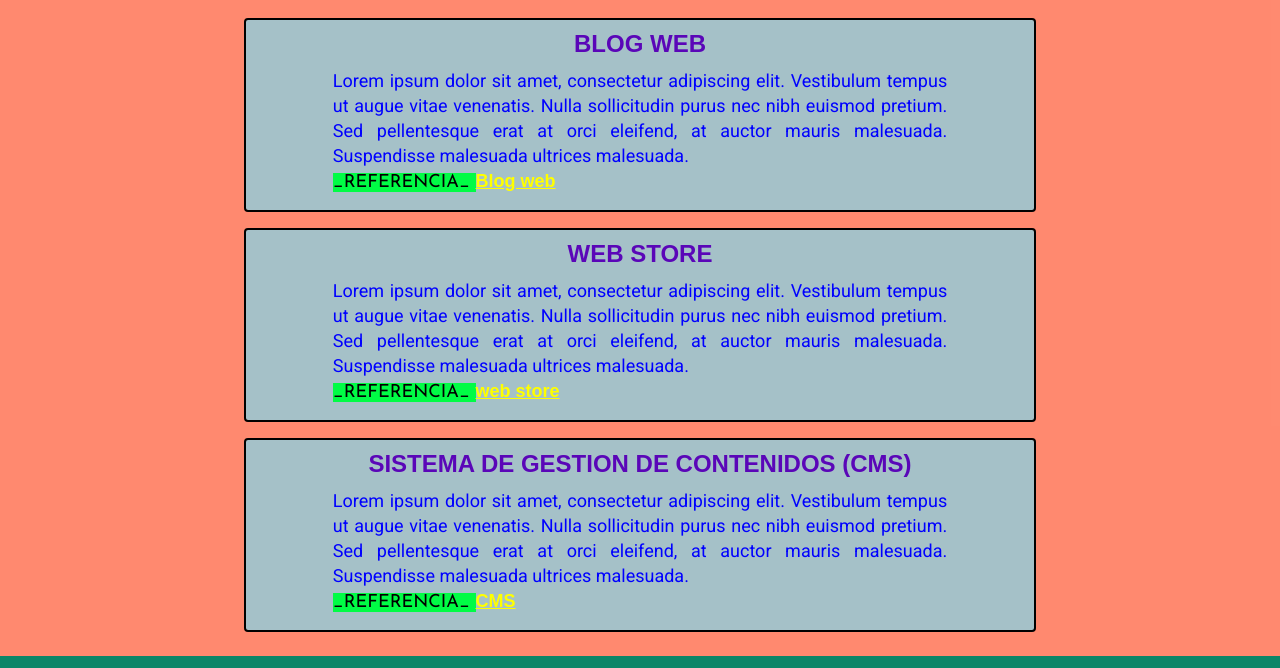
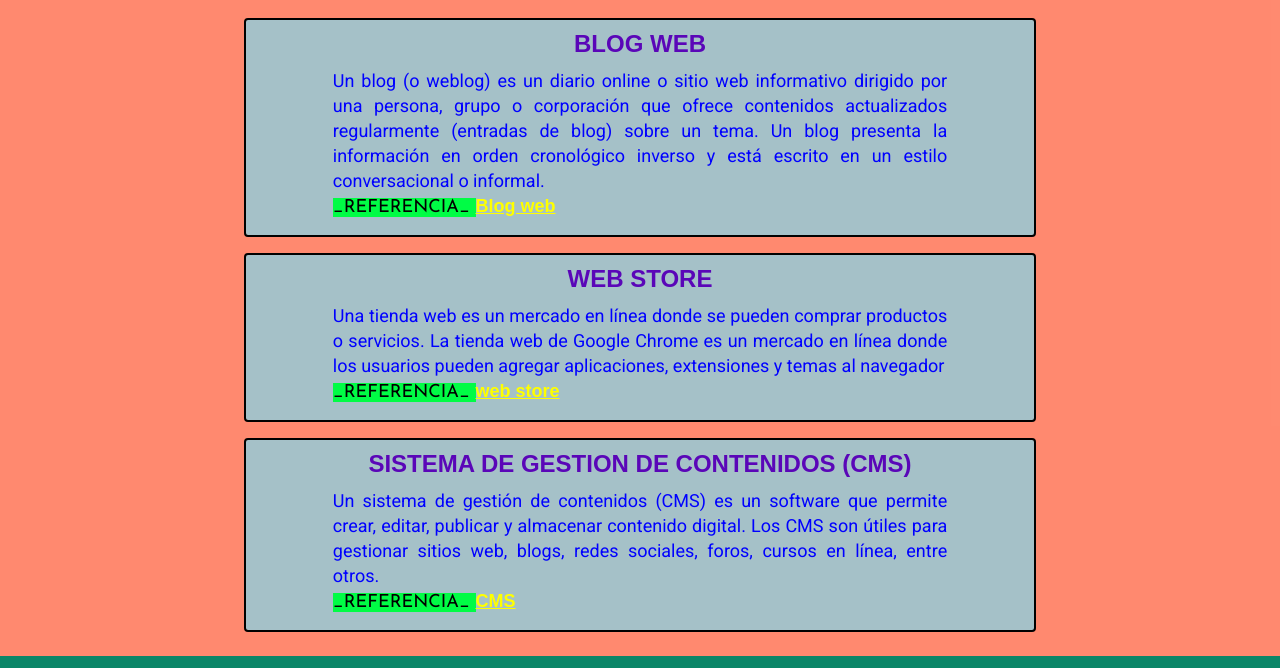
Before and after one commit to codigo-topiltzin/proyecto_web, a plain HTML site: page index.html in a window 1280 px wide. Shown: the part 83-751 px from the top of the page. Drawn offline with nearby package versions, Linux system fonts and the light colour scheme; a web font is replaced by a local one.

Commit message:
change index.html

```diff
--- a/index.html
+++ b/index.html
@@ -44,7 +44,7 @@
           <!--***********************************-->
           <!--Contenido del Articulo-->
           <p class="article__text">
-          Lorem ipsum dolor sit amet, consectetur adipiscing elit. Vestibulum tempus ut augue vitae venenatis. Nulla sollicitudin purus nec nibh euismod pretium. Sed pellentesque erat at orci eleifend, at auctor mauris malesuada. Suspendisse malesuada ultrices malesuada.
+          Un blog (o weblog) es un diario online o sitio web informativo dirigido por una persona, grupo o corporación que ofrece contenidos actualizados regularmente (entradas de blog) sobre un tema. Un blog presenta la información en orden cronológico inverso y está escrito en un estilo conversacional o informal.
           <br/>
           <!--***********************************-->
           <!--Referencia del Articulo-->
@@ -61,7 +61,8 @@
           <!--***********************************-->
           <!--Contenido del Articulo-->
           <p class="article__text">
-          Lorem ipsum dolor sit amet, consectetur adipiscing elit. Vestibulum tempus ut augue vitae venenatis. Nulla sollicitudin purus nec nibh euismod pretium. Sed pellentesque erat at orci eleifend, at auctor mauris malesuada. Suspendisse malesuada ultrices malesuada.
+          Una tienda web es un mercado en línea donde se pueden comprar productos o servicios.
+La tienda web de Google Chrome es un mercado en línea donde los usuarios pueden agregar aplicaciones, extensiones y temas al navegador
           <br/>
           <!--***********************************-->
           <!--Referencia del Articulo-->
@@ -78,7 +79,8 @@
           <!--***********************************-->
           <!--Contenido del Articulo-->
           <p class="article__text">
-          Lorem ipsum dolor sit amet, consectetur adipiscing elit. Vestibulum tempus ut augue vitae venenatis. Nulla sollicitudin purus nec nibh euismod pretium. Sed pellentesque erat at orci eleifend, at auctor mauris malesuada. Suspendisse malesuada ultrices malesuada.
+          Un sistema de gestión de contenidos (CMS) es un software que permite crear, editar, publicar y almacenar contenido digital. Los CMS son útiles para gestionar sitios web, blogs, redes sociales, foros, cursos en línea, entre otros.
+
           <br/>
           <!--***********************************-->
           <!--Referencia del Articulo-->
```
